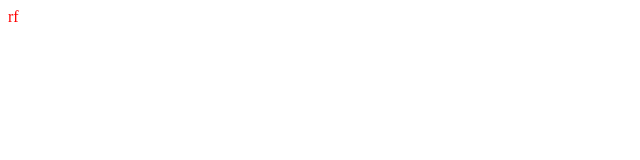
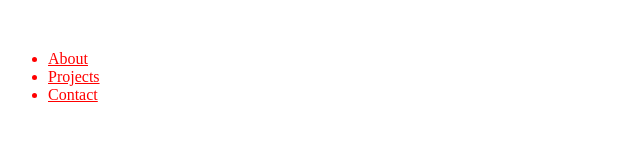
Before and after one commit to Zhanif2/Advanced-e-portfolio, a plain HTML site: page index.html in a window 1280 px wide. Shown: the whole page, without its empty margins (0-640 px from the left). Drawn offline with Linux system fonts and the light colour scheme.

Commit message:
nav bar_html

```diff
--- a/index.html
+++ b/index.html
@@ -7,6 +7,35 @@
     <link rel="stylesheet" href="style.css">
 </head>
 <body>
-    rf
+    <section id="#landing-page">
+        <nav>
+            <figure>
+                <img src="" alt="">
+            </figure>
+            <ul class="nav__link--list">
+                <li class="nav__link">
+                    <a href="#" class=
+                    "nav__link--anchor
+                    link__hover-effect
+                    link__hover-effect--black"
+                    >About</a>
+                </li>
+                <li class="nav__link">
+                    <a href="#" class=
+                    "nav__link--anchor
+                    link__hover-effect
+                    link__hover-effect--black"
+                    >Projects</a>
+                </li>
+                <li class="nav__link">
+                    <a href="#" class=
+                    "nav__link--anchor
+                    link__hover-effect
+                    link__hover-effect--black"
+                    >Contact</a>
+                </li>
+            </ul>
+        </nav>
+    </section>
 </body>
 </html>
```
Also changed, not shown: assets/Eportfolio YT.png (added), assets/Frontend Simplified.jpg (added), assets/Frontend Simplified.png (added), assets/blinker mockup.png (added), assets/circle.svg (added), assets/favicon.ico (added), assets/google mockup.png (added), assets/logo.svg (added), assets/semi circle.svg (added), assets/squiggly.svg (added), assets/triangle.svg (added), 2 other files.
